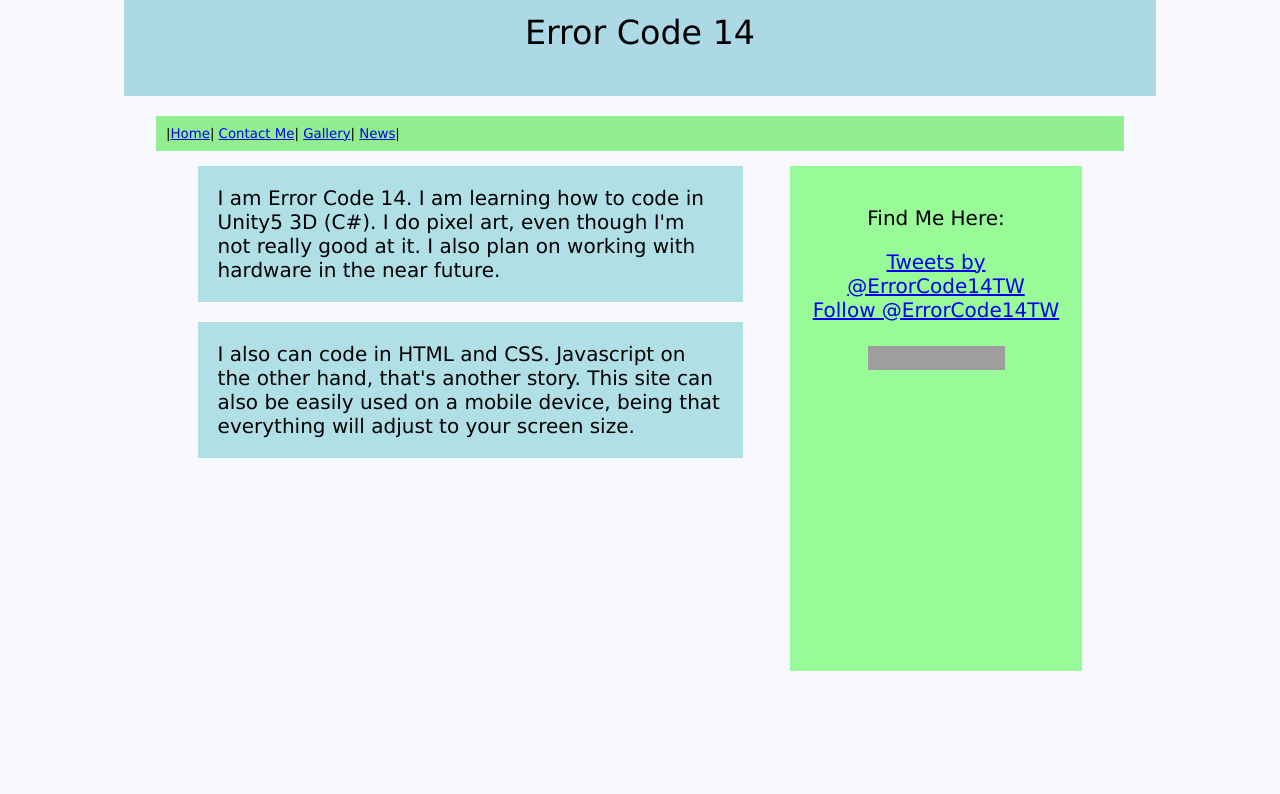
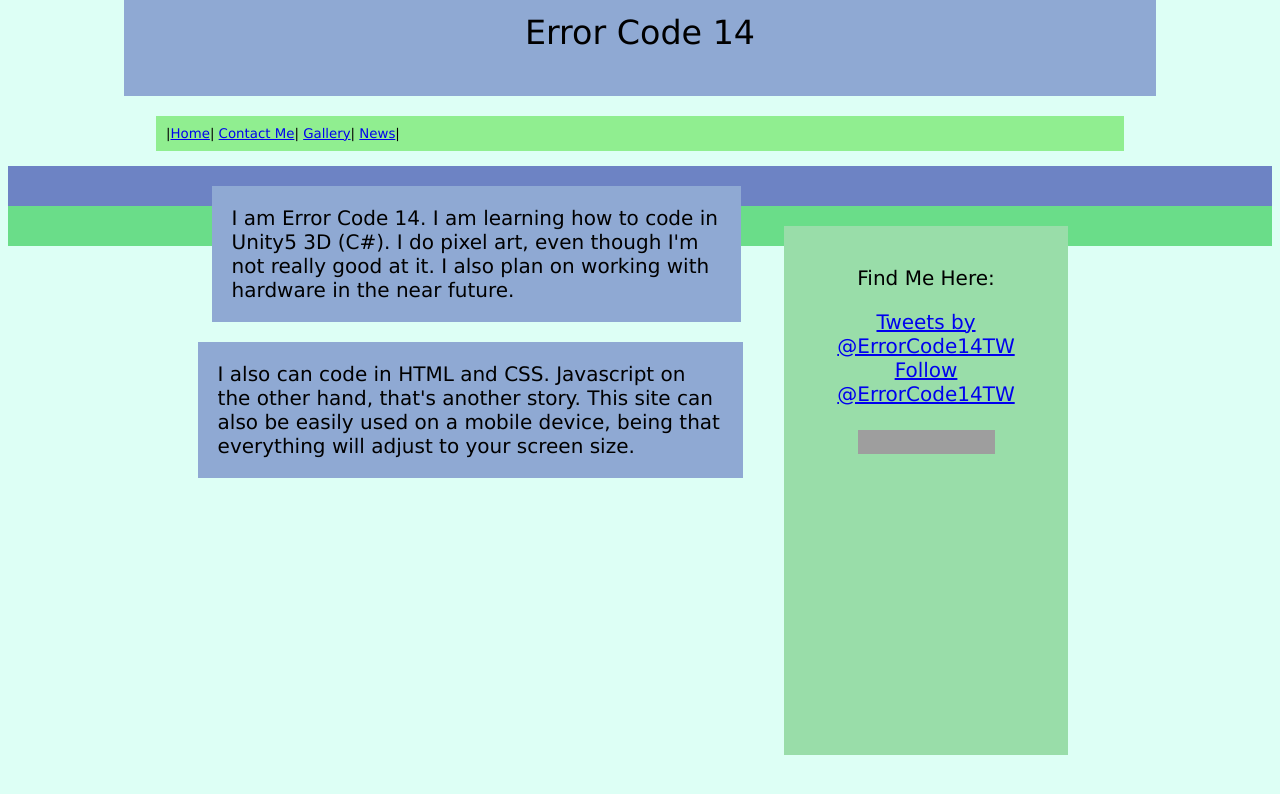
Before and after one commit to ErrorCode14/errorcode14.github.io, a plain HTML site: page index.html in a window 1280 px wide. Drawn offline with Linux system fonts and the light colour scheme; grey boxes are pictures that could not be loaded.

Commit message:
Update index.html

```diff
--- a/index.html
+++ b/index.html
@@ -8,11 +8,11 @@
 
     body{
       font-family:Verdana;
-      background-color:ghostwhite;
+      background-color:#DDFFF5;
     }
 
     .head{
-       background-color:lightblue;
+       background-color:#8FA9D3;
        padding:10px;
        margin-bottom:20px;
        width:80%;
@@ -34,7 +34,7 @@
     }
 
     .body{
-        background-color:powderblue;
+        background-color:#8FA9D3;
         width:40%;
         float:left;
         padding:20px;
@@ -45,7 +45,7 @@
     }
 
     .social{
-        background-color:palegreen;
+        background-color:#99DDA9;
         float:right;
         width:20%;
         margin-right:15%;
@@ -55,11 +55,21 @@
     }
 
     .foot{
-      background-color:palegreen;
+      background-color:#99DDA9;
       width:90%;
       padding:10px;
       margin-top:20px;
       text-align:center;
+    }
+
+    .wrap1{
+      background-color:#6D83C4;
+      padding:20px;
+    }
+
+    .wrap2{
+      background-color:#6ADD89;
+      padding:20px;
     }
 
 
@@ -78,9 +88,13 @@
       <a href="news.html">News</a>|
     </div>
 
+    <div class="wrap1">
     <div class="body">I am Error Code 14. I am learning how to code in Unity5 3D (C#). I do pixel art, even though I'm not really good at it. I also plan on working with hardware in the near future.</div>
+    </div>
 
+    <div class="wrap2">
     <div class="social"> <p>Find Me Here:</p>
+
 
    <!--Twitter Tweets-->
    <a class="twitter-timeline" href="https://twitter.com/ErrorCode14TW" data-widget-id="642783232073854977">Tweets by @ErrorCode14TW</a>
@@ -102,7 +116,7 @@
 @media only screen and (-webkit-min-device-pixel-ratio: 2), only screen and (min--moz-device-pixel-ratio: 2), only screen and (-o-min-device-pixel-ratio: 2 / 1), only screen and (min-device-pixel-ratio: 2), only screen and (min-resolution: 192dpi), only screen and (min-resolution: 2dppx) {
 .ig-b-v-24 { background-image: url(//badges.instagram.com/static/images/ig-badge-view-sprite-24@2x.png); background-size: 160px 178px; } }</style>
 <a href="http://instagram.com/errorcode14?ref=badge" class="ig-b- ig-b-v-24"><img src="//badges.instagram.com/static/images/ig-badge-view-24.png" alt="Instagram" /></a>
-  </div>
+  </div></div>
 
     <div class="body">I also can code in HTML and CSS. Javascript on the other hand, that's another story. This site can
     also be easily used on a mobile device, being that everything will adjust to your screen size.</div>
```
